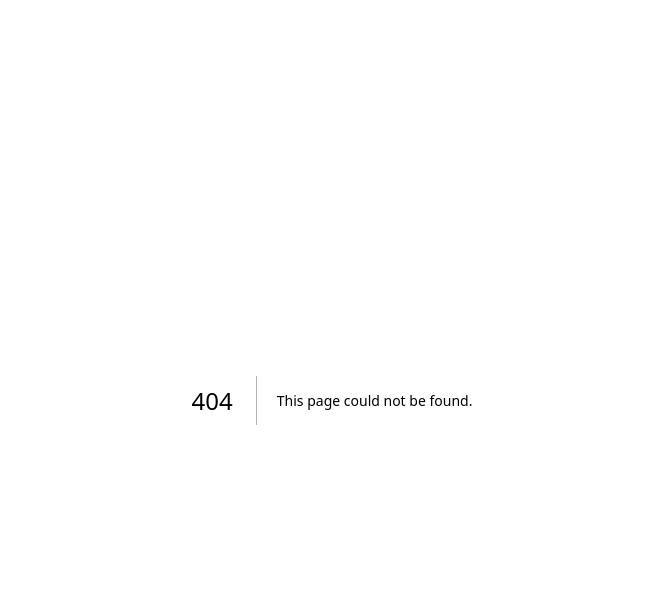
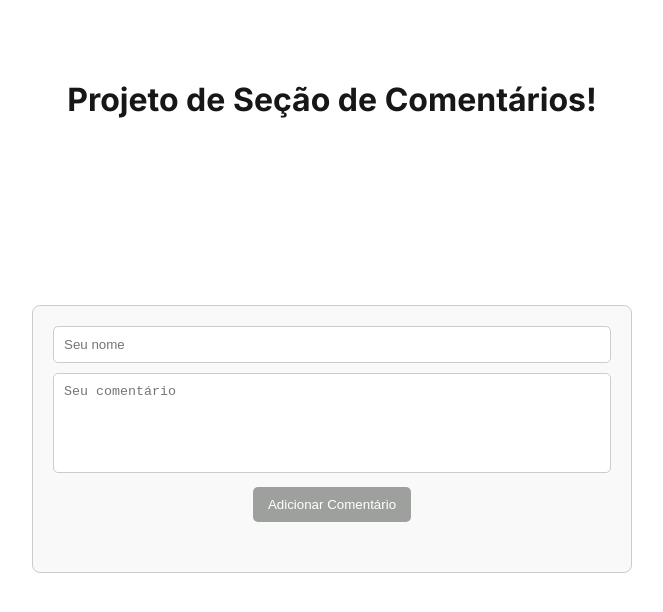
Before and after one commit to VolMaluko/portfolio, a Next.js app: page /comments in a window 1280 px wide. Before the commit this address had no page. Shown: the top 612 px of the page, without its empty margins (308-971 px from the left). Built offline with nearby package versions, Linux system fonts and the light colour scheme.

Commit message:
mais páginas e projetos

```diff
--- a/package.json
+++ b/package.json
@@ -12,6 +12,7 @@
     "framer-motion": "^12.6.2",
     "lucide-react": "^0.484.0",
     "next": "15.2.4",
+    "next-themes": "^0.4.6",
     "react": "^19.0.0",
     "react-dom": "^19.0.0",
     "styled-components": "^6.1.16"
--- /dev/null
+++ b/src/Views/CommentSectionPage/index.tsx
@@ -0,0 +1,15 @@
+import CommentSection from "@/components/CommentSection";
+import * as S from "./styles";
+
+export default function CommentSectionPage() {
+  return (
+    <S.Main>
+      <h1>Projeto de Seção de Comentários!</h1>
+      <S.Container>
+        <S.CommentContainer>
+          <CommentSection />
+        </S.CommentContainer>
+      </S.Container>
+    </S.Main>
+  );
+}
--- /dev/null
+++ b/src/Views/CommentSectionPage/styles.ts
@@ -0,0 +1,33 @@
+import styled from "styled-components";
+
+export const Main = styled.main`
+  display: flex;
+  flex-direction: column;
+  max-width: 100%;
+  max-height: 100dvh;
+  padding: 5rem;
+  justify-self: center;
+  text-align: center;
+`;
+
+export const Container = styled.div`
+  display: flex;
+  flex-direction: column;
+  max-width: 100%;
+  width: 1440px;
+  max-height: 100dvh;
+  height: 500px;
+  padding: 20rem;
+  justify-content: center;
+  align-items: center;
+`;
+
+export const CommentContainer = styled.div`
+  display: flex;
+  flex-direction: column;
+  max-width: 100%;
+  width: 400px;
+  max-height: 100dvh;
+  justify-content: center;
+  align-items: center;
+`;
--- /dev/null
+++ b/src/app/comments/page.tsx
@@ -0,0 +1,6 @@
+"use client";
+import CommentSectionPage from "@/Views/CommentSectionPage";
+
+export default function Comments() {
+  return <CommentSectionPage />;
+}
--- /dev/null
+++ b/src/components/CommentSection/index.tsx
@@ -0,0 +1,48 @@
+import React, { useState } from "react";
+import * as S from "./styles"; // Importando os estilos
+
+const CommentApp = () => {
+  const [comments, setComments] = useState<{ text: string; comment: string }[]>(
+    []
+  );
+  const [text, setText] = useState("");
+  const [comment, setComment] = useState("");
+
+  const handleAddComment = () => {
+    if (text && comment) {
+      setComments([...comments, { text, comment }]);
+      setText(""); // Limpa o input
+      setComment(""); // Limpa a textarea
+    }
+  };
+
+  return (
+    <S.CommentSection>
+      <S.CommentInputContainer>
+        <S.CommentInput
+          type="text"
+          placeholder="Seu nome"
+          value={text}
+          onChange={(e) => setText(e.target.value)}
+        />
+        <S.CommentTextArea
+          placeholder="Seu comentário"
+          value={comment}
+          onChange={(e) => setComment(e.target.value)}
+        />
+        <S.SubmitButton onClick={handleAddComment}>
+          Adicionar Comentário
+        </S.SubmitButton>
+      </S.CommentInputContainer>
+      <S.CommentList>
+        {comments.map((c, index) => (
+          <S.CommentItem key={index}>
+            <strong>{c.text}</strong>: {c.comment}
+          </S.CommentItem>
+        ))}
+      </S.CommentList>
+    </S.CommentSection>
+  );
+};
+
+export default CommentApp; // Exportando o componente
--- /dev/null
+++ b/src/components/CommentSection/styles.ts
@@ -0,0 +1,66 @@
+import styled from "styled-components";
+
+export const CommentSection = styled.div`
+  display: flex;
+  flex-direction: column;
+  max-height: 500px; /* Altura máxima da seção de comentários */
+  max-width: 600px;
+  width: 600px;
+  padding: 20px;
+  background-color: #f9f9f9;
+  border: 1px solid #ccc; /* Borda opcional */
+  border-radius: 8px; /* Bordas arredondadas */
+`;
+
+export const CommentInputContainer = styled.div`
+  margin-bottom: 20px; /* Espaço entre o input e a lista de comentários */
+`;
+
+export const CommentInput = styled.input`
+  width: 100%;
+  padding: 10px;
+  margin-bottom: 10px;
+  border: 1px solid #ccc;
+  border-radius: 5px;
+  color: black;
+  background-color: white;
+`;
+
+export const CommentTextArea = styled.textarea`
+  width: 100%;
+  padding: 10px;
+  margin-bottom: 10px;
+  border: 1px solid #ccc;
+  border-radius: 5px;
+  resize: none; /* Impede o redimensionamento */
+  height: 100px; /* Altura fixa */
+  color: black;
+  background-color: white;
+`;
+
+export const CommentList = styled.div`
+  flex-grow: 1; /* Permite que a lista de comentários ocupe o espaço restante */
+  overflow-y: auto; /* Adiciona rolagem se necessário */
+  margin-top: 10px; /* Espaço entre o input e a lista de comentários */
+`;
+
+export const CommentItem = styled.div`
+  background: #e9ecef;
+  border-radius: 5px;
+  padding: 10px;
+  margin-bottom: 10px;
+  color: black;
+`;
+
+export const SubmitButton = styled.button`
+  padding: 10px 15px;
+  background-color: rgb(158, 160, 158);
+  color: white;
+  border: none;
+  border-radius: 5px;
+  cursor: pointer;
+
+  &:hover {
+    background-color: rgb(134, 136, 134);
+  }
+`;
--- a/src/components/Hero/index.tsx
+++ b/src/components/Hero/index.tsx
@@ -27,7 +27,7 @@ export default function HeroSection() {
           since the 1500s, when an unknown printer took a galley of type and
           scrambled it to make a type specimen book.
         </p>
-        <S.ConnectButton href="/login">
+        <S.ConnectButton href="/projects">
           Take a look
           <svg
             xmlns="http://www.w3.org/2000/svg"
```
Also changed, not shown: src/Views/ProjectsPage/index.tsx (+7 -0 lines), src/Views/ProjectsPage/styles.ts (+15 -3 lines), public/comment.png (added), 1 other file (tests, documents, lock files or other folders).
